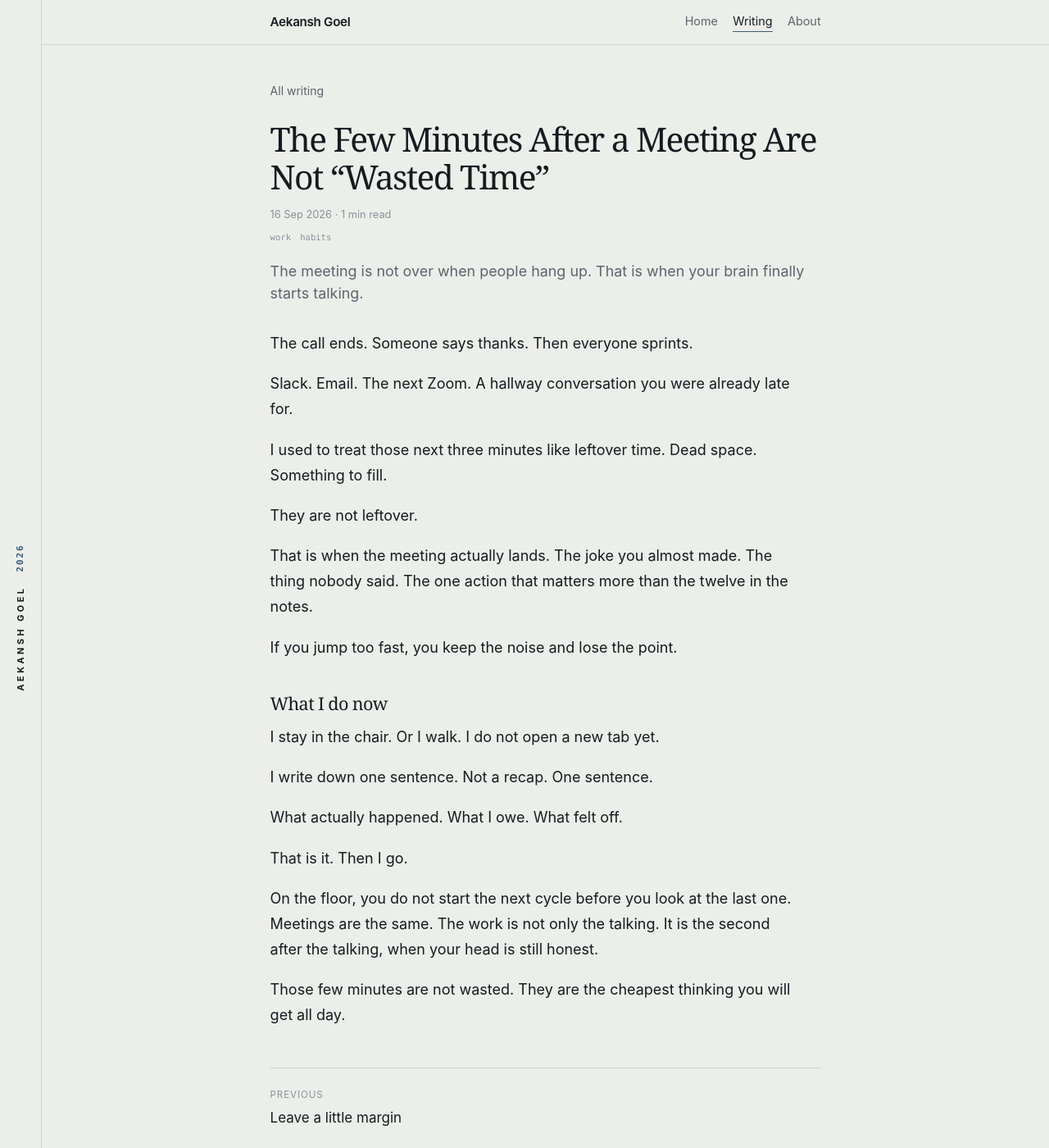
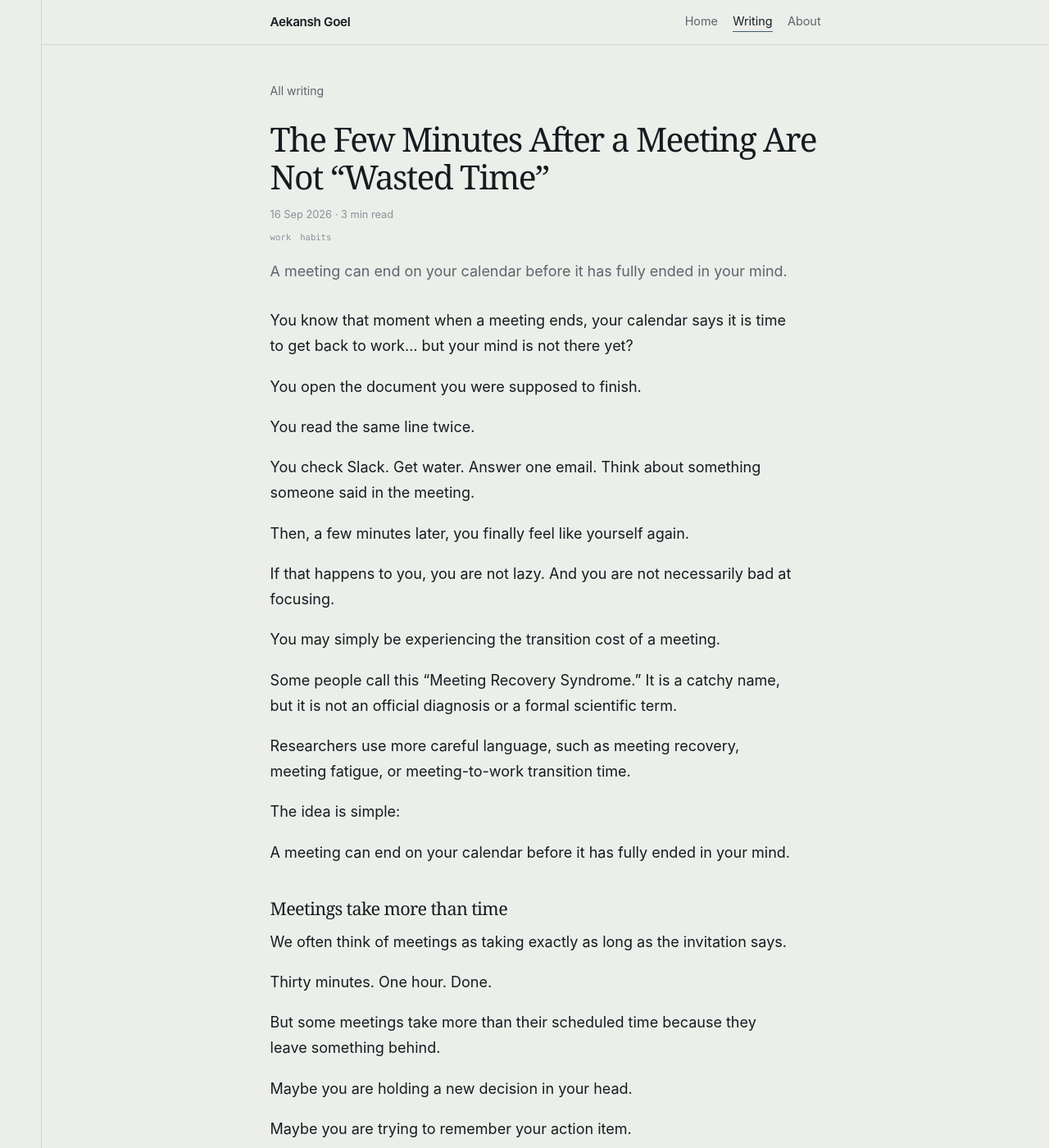
Before and after one commit to aekanshgoel/aekanshgoel.github.io, a Jekyll site: the page built from _posts/2026-09-16-few-minutes-after-a-meeting.md, in a window 1280 px wide and 1400 px high. Shown: the whole window at 82% size. Built offline with Jekyll 4.4.1, drawn with Linux system fonts in a browser that asks for light colours; some of the changed text lies outside the part shown.

Commit message:
Replace meeting article with user copy

```diff
--- a/_posts/2026-09-16-few-minutes-after-a-meeting.md
+++ b/_posts/2026-09-16-few-minutes-after-a-meeting.md
@@ -2,34 +2,92 @@
 layout: post
 title: "The Few Minutes After a Meeting Are Not \u201cWasted Time\u201d"
 date: 2026-09-16
-description: "The meeting is not over when people hang up. That is when your brain finally starts talking."
+description: "A meeting can end on your calendar before it has fully ended in your mind."
 tags:
   - work
   - habits
 ---
 
-The call ends. Someone says thanks. Then everyone sprints.
+You know that moment when a meeting ends, your calendar says it is time to get back to work… but your mind is not there yet?
 
-Slack. Email. The next Zoom. A hallway conversation you were already late for.
+You open the document you were supposed to finish.
 
-I used to treat those next three minutes like leftover time. Dead space. Something to fill.
+You read the same line twice.
 
-They are not leftover.
+You check Slack. Get water. Answer one email. Think about something someone said in the meeting.
 
-That is when the meeting actually lands. The joke you almost made. The thing nobody said. The one action that matters more than the twelve in the notes.
+Then, a few minutes later, you finally feel like yourself again.
 
-If you jump too fast, you keep the noise and lose the point.
+If that happens to you, you are not lazy. And you are not necessarily bad at focusing.
 
-## What I do now
+You may simply be experiencing the transition cost of a meeting.
 
-I stay in the chair. Or I walk. I do not open a new tab yet.
+Some people call this “Meeting Recovery Syndrome.” It is a catchy name, but it is not an official diagnosis or a formal scientific term.
 
-I write down one sentence. Not a recap. One sentence.
+Researchers use more careful language, such as meeting recovery, meeting fatigue, or meeting-to-work transition time.
 
-What actually happened. What I owe. What felt off.
+The idea is simple:
 
-That is it. Then I go.
+A meeting can end on your calendar before it has fully ended in your mind.
 
-On the floor, you do not start the next cycle before you look at the last one. Meetings are the same. The work is not only the talking. It is the second after the talking, when your head is still honest.
+## Meetings take more than time
 
-Those few minutes are not wasted. They are the cheapest thinking you will get all day.
+We often think of meetings as taking exactly as long as the invitation says.
+
+Thirty minutes. One hour. Done.
+
+But some meetings take more than their scheduled time because they leave something behind.
+
+Maybe you are holding a new decision in your head.
+
+Maybe you are trying to remember your action item.
+
+Maybe the conversation was unclear, tense, or frustrating.
+
+Maybe you were expected to speak, persuade, present, manage conflict, or keep your camera on while trying to look engaged.
+
+Maybe the meeting was productive—but now you need a moment to figure out what it means for your actual work.
+
+That mental “after-effect” is what people often feel as post-meeting fog.
+
+## Switching gears is real work
+
+One reason meetings can feel draining is that they require us to switch contexts.
+
+During a meeting, your attention may be on other people, shared decisions, questions, politics, updates, or problems.
+
+Then the meeting ends, and suddenly you are expected to move straight into a detailed spreadsheet, a report, a design task, or deep problem-solving.
+
+That is a big shift.
+
+Research on task switching and interruptions suggests that returning to a task after a disruption can come with a cost. It may take extra effort to remember where you left off, rebuild your train of thought, and fully settle back into the work.
+
+This does not mean every meeting is harmful.
+
+It means your mind may need a moment to change gears.
+
+Think of it like driving. You can turn quickly, but a sharp turn still requires attention.
+
+## Not every meeting feels the same
+
+We have all had meetings that gave us energy.
+
+A good conversation can create clarity. It can help a team solve a problem. It can make you feel heard, connected, and ready to move.
+
+And we have all had the other kind.
+
+The meeting that starts late.
+
+The one where nobody knows why they are there.
+
+The one with 12 people, three side conversations, no decision, and a promise to “circle back.”
+
+Those meetings can feel exhausting not simply because they take time, but because they create confusion, frustration, or more work without giving enough clarity in return.
+
+Research on workplace meetings suggests that quality matters. Meetings that feel relevant, well managed, and useful tend to have better outcomes. Counterproductive meeting behavior—such as poor structure, distractions, unclear goals, or disrespectful interaction—has been linked with lower engagement and more emotional exhaustion.
+
+So the real question is not always, “How many meetings do we have?”
+
+Sometimes it is, “What kind of meetings are we having?”
+
+But the post-meeting fog often gets worse when there is no space between one meeting and the next. That is where back-to-back meetings become more than a calendar problem.
```
